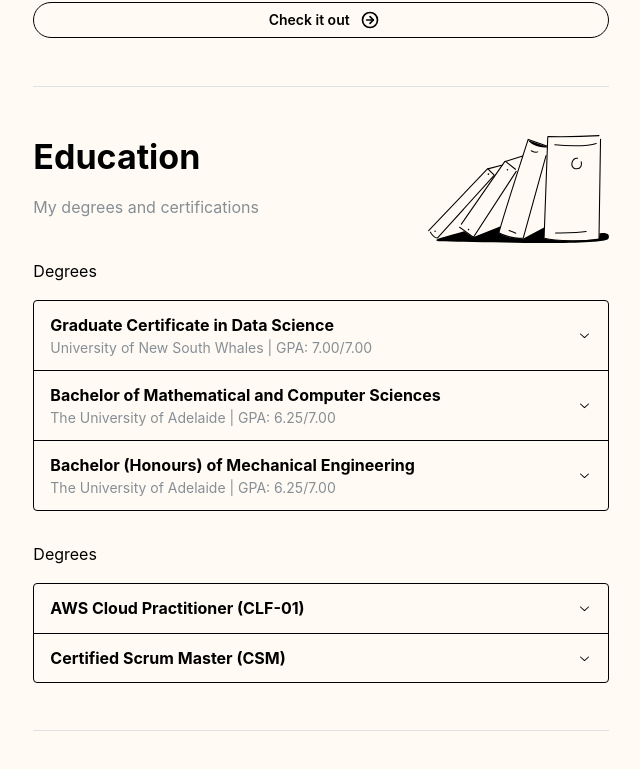
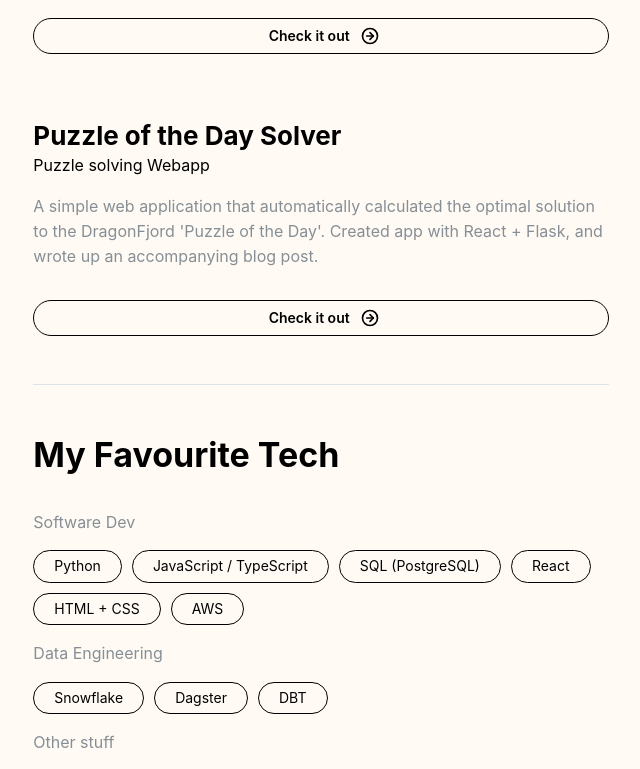
Before and after one commit to reubenjamesbishop/reubens-website, a React (Vite) app: page /blog/1 in a window 1280 px wide. Shown: the part 1799-2568 px from the top of the page, without its empty margins (553-1193 px from the left). Built offline with nearby package versions, Linux system fonts and the light colour scheme.

Commit message:
Added my tech stack section

```diff
--- /dev/null
+++ b/src/components/TechnologyPill/TechnologyPill.tsx
@@ -0,0 +1,20 @@
+import { Box, Text } from "@mantine/core";
+
+interface TechnologyPillProps {
+  thing: string;
+}
+
+export default function TechnologyPill(props: TechnologyPillProps) {
+  return (
+    <Box
+      px={"lg"}
+      py={"5px"}
+      style={{
+        border: "1px solid black",
+        borderRadius: "100px",
+      }}
+    >
+      <Text size="sm">{props.thing}</Text>
+    </Box>
+  );
+}
--- a/src/pages/Home.tsx
+++ b/src/pages/Home.tsx
@@ -11,6 +11,7 @@
   Space,
   Center,
   Indicator,
+  Group,
 } from "@mantine/core";
 
 import meImage from "../assets/me.png";
@@ -34,6 +35,7 @@
 import Project from "../components/Project/Project";
 import EducationAccordion from "../components/EducationAccordion/EducationAccordion";
 import CertificateAccordion from "../components/EducationAccordion/CertificateAccordion";
+import TechnologyPill from "../components/TechnologyPill/TechnologyPill";
 
 import resume_link from "../assets/ReubenJamesBishopCV_2024.pdf";
 
@@ -135,6 +137,7 @@
                 <CurrentWorkAccordion />
                 <Space />
                 <PreviousWorkAccordion />
+                <Space />
                 <Divider my="xl" />
                 <SectionTitle
                   title="My projects"
@@ -160,6 +163,39 @@
                   we created an interactive planning tool using Python + Streamlit, and entered three sub-challenges
                   (winning one, and coming runner up in another two)."
                 />
+                <Space h="xl" />
+                <Project
+                  title="Puzzle of the Day Solver"
+                  subtitle="Puzzle solving Webapp"
+                  link="https://medium.com/@reubenjamesbishop/taking-all-of-the-fun-out-of-puzzles-with-python-flask-a81f001a6cb0"
+                  description="A simple web application that automatically calculated the optimal solution to the DragonFjord 'Puzzle of the Day'.
+                  Created app with React + Flask, and wrote up an accompanying blog post."
+                />
+                <Divider my="xl" />
+                <SectionTitle
+                  title="My Favourite Tech"
+                  image={""}
+                  // subtitle="Technologies that I like to work with"
+                />
+                <Text c="dimmed">Software Dev</Text>
+                <Group gap={"xs"}>
+                  <TechnologyPill thing="Python" />
+                  <TechnologyPill thing="JavaScript / TypeScript" />
+                  <TechnologyPill thing="SQL (PostgreSQL)" />
+                  <TechnologyPill thing="React" />
+                  <TechnologyPill thing="HTML + CSS" />
+                  <TechnologyPill thing="AWS" />
+                </Group>
+                <Text c="dimmed">Data Engineering</Text>
+                <Group gap={"xs"}>
+                  <TechnologyPill thing="Snowflake" />
+                  <TechnologyPill thing="Dagster" />
+                  <TechnologyPill thing="DBT" />
+                </Group>
+                <Text c="dimmed">Other stuff</Text>
+                <Group gap={"xs"}>
+                  <TechnologyPill thing="Figma" />
+                </Group>
                 <Divider my="xl" />
                 <SectionTitle
                   title="Education"
```
